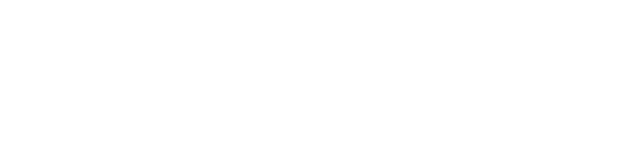
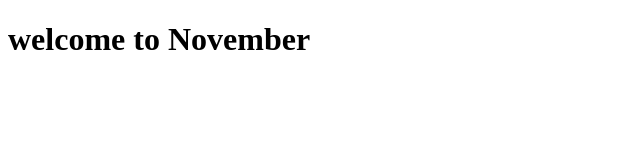
Before and after one commit to Qalinruug/school, a plain HTML site: page index.html in a window 1280 px wide. Shown: the whole page, without its empty margins (0-640 px from the left). Drawn offline with Linux system fonts and the light colour scheme.

Commit message:
added heading one

```diff
--- a/index.html
+++ b/index.html
@@ -6,7 +6,7 @@
     <title>Document</title>
 </head>
 <body>
-
+    <h1>welcome to November</h1>
 </body>
 <script src="apps.js">
 
```
